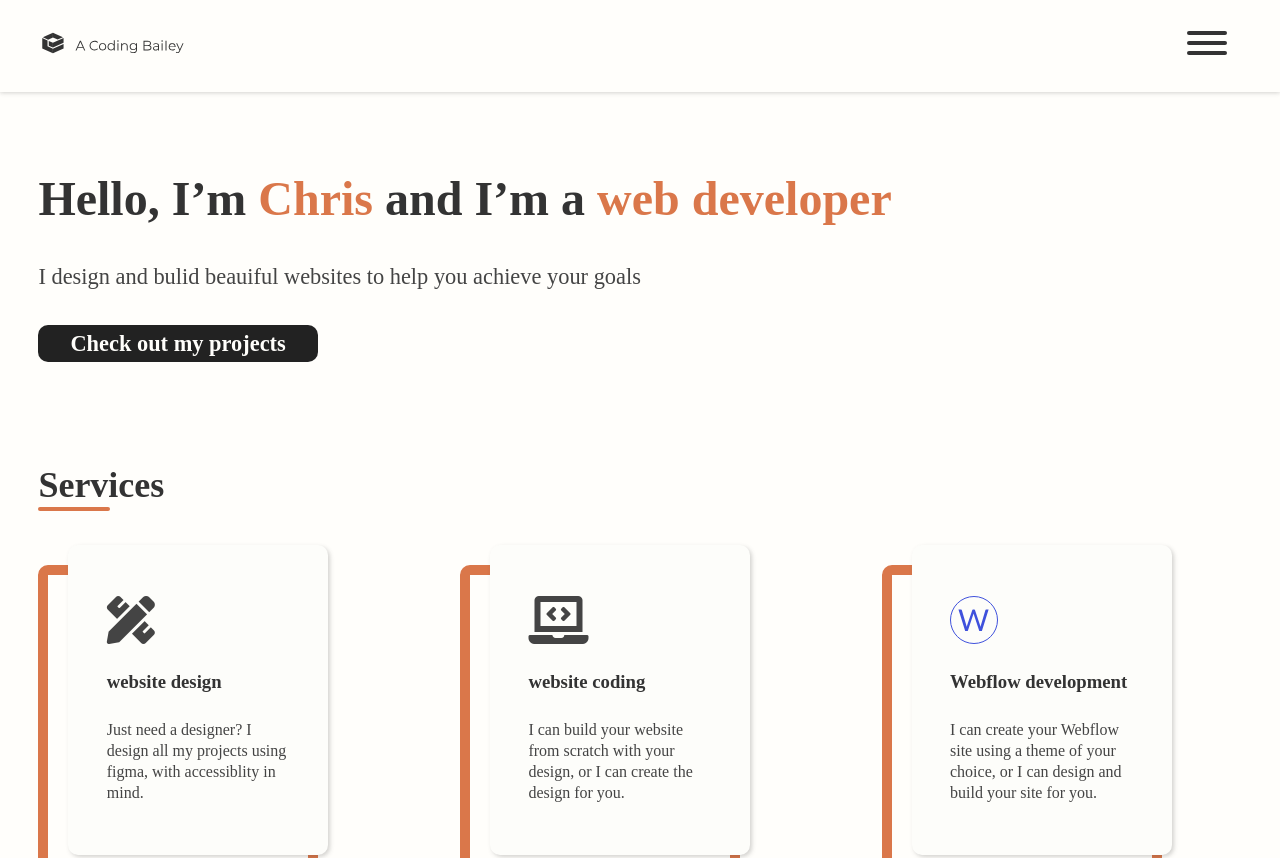
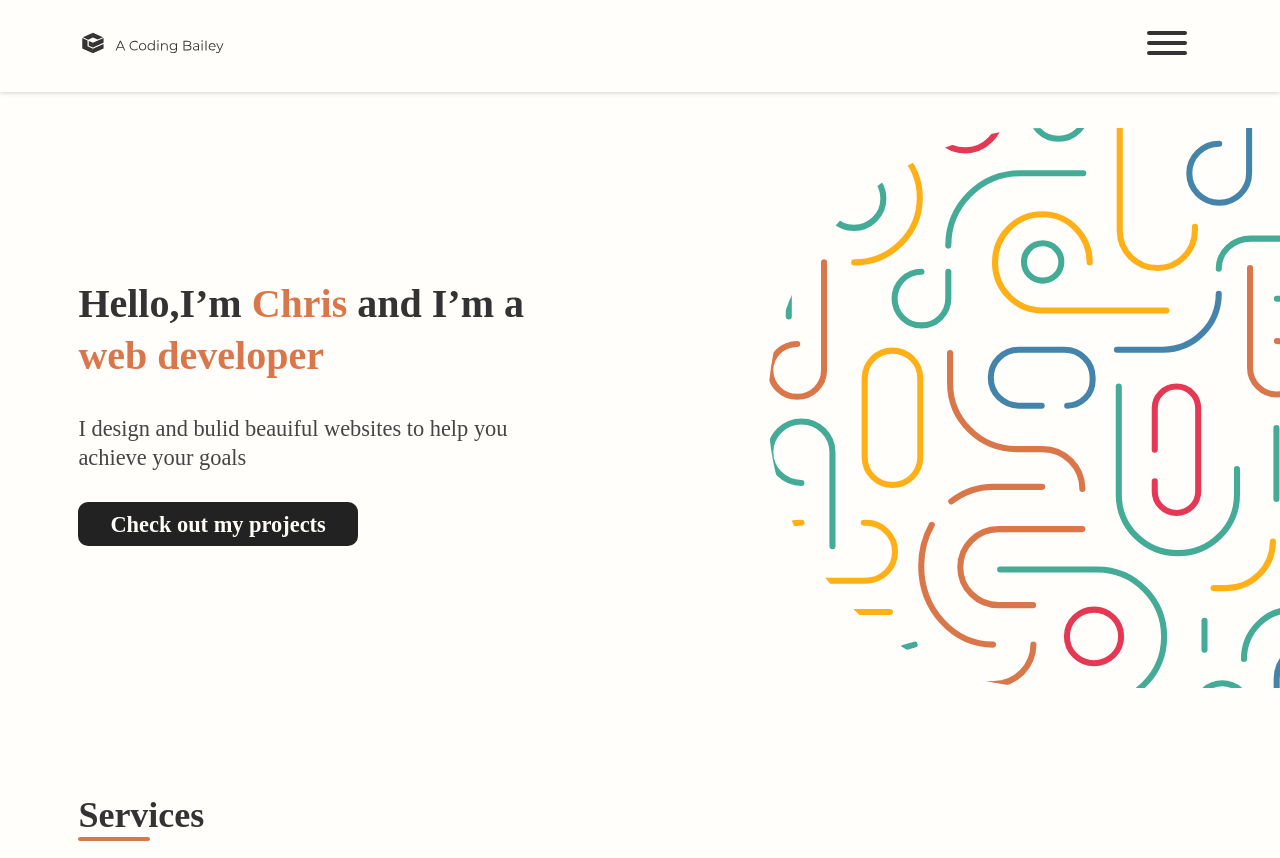
Before and after one commit to chrisbailey85/a-coding-bailey, a website built with Parcel: page src/index.html in a window 1280 px wide. Shown: the top 858 px of the page. Built offline with nearby package versions, Linux system fonts and the light colour scheme.

Commit message:
add container to header, changes font size xl and banner 768px css

```diff
--- a/src/index.html
+++ b/src/index.html
@@ -27,6 +27,8 @@
 
 <body>
   <header class="header">
+    <div class="container">
+
       <div class="logo"></div>
       <nav class="navbar">
         <button class="hamburger hamburger--arrowturn" type="button" aria-label="Menu" aria-controls="navigation"
@@ -60,18 +62,19 @@
 
         </div>
       </nav>
+    </div>
   </header>
   <main class="main">
     <section class="banner">
       <div class="banner__text">
         <h1 class="heading banner--heading" data-aos="fade-left">
-          Hello, I’m <span class="heading--accent">Chris</span> and I’m a
-          <span class="heading--accent">web developer</span>
+          Hello,I’m <span class="heading--accent">Chris</span>
+          and I’m a <span class="heading--accent">web developer</span>
            </h1>
-        <p class="paragraph banner--paragraph">
+            <p class="paragraph banner--paragraph ">
               I design and bulid beauiful websites to help you achieve your goals
             </p>
-        <div class="banner__link">
+            <div class="banner__link ">
               <a href="#projects" class="cta banner--cta">Check out my projects</a>
             </div>
       </div>
--- a/src/scss/main.scss
+++ b/src/scss/main.scss
@@ -20,7 +20,7 @@
   --logo: url("../images/logo-light-mode.svg");
   --webflow-logo: url("../images/Group\ 1\ \(1\).svg");
   --drop-shadow: rgba(34, 34, 34, 0.2);
-  --font-xl: 2.1rem;
+  --font-xl: 2.3rem;
   --font-l: 1.7rem;
   --font-m: 1.1rem;
   --font-s: 0.9rem;
@@ -46,7 +46,7 @@ html.dark--mode {
 
 @media (min-width:768px) {
   :root {
-    --font-xl: 3rem;
+    --font-xl: 3.3rem;
   --font-l: 2.25rem;
   --font-m: 1.4rem;
   --font-s: 0.9rem;
@@ -62,14 +62,17 @@ body.nav--open {
 }
 .header {
   position: fixed;
-  padding: 1rem var(--padding-l-r);
-  max-width: 1200px;
- display: grid;
- grid-template-columns: 1fr 1fr;
  background-color: var(--background--color);
  filter: drop-shadow(0 1px 2px var(--drop-shadow));
  min-width: 100%;
  z-index: 100000;
+ .container {
+  padding: 1rem var(--padding-l-r);
+    max-width: 1200px;
+   display: grid;
+   grid-template-columns: 1fr 1fr;
+   margin: 0 auto;
+ }
 }
 
 .logo {
@@ -180,8 +183,8 @@ body.nav--open {
   color: var(--text);
 }
 section {
-  margin-bottom: 6.5rem;
   scroll-margin-top: 10rem;
+  margin: 0 auto 6.5rem auto;
 }
 .section-heading {
   position: relative;
@@ -204,7 +207,7 @@ section {
 }
 .cta {
   background-color: var(--cta);
-  padding: 6px 2rem;
+  padding: 0.6rem 2rem;
   color: var(--cta-text);
   border-radius: 10px;
   &:focus {
@@ -217,6 +220,7 @@ section {
     font-size: var(--font-xl);
     color: var(--text-headings);
     margin-bottom: 2rem;
+    position: relative;
   }
   &--paragraph {
     margin-bottom: 2.35rem;
@@ -226,12 +230,14 @@ section {
     text-decoration: none;
     font-weight: bold;
     font-size: var(--font-m);
+
   }
 }
 
 .heading--accent {
   color: var(--accent);
 }
+
 
 .services {
   padding: 0 var(--padding-l-r);
@@ -369,7 +375,7 @@ section {
   }
 &__input{
   width: 100%;
-  padding: 0.2rem;
+  height: 2rem;
   border-radius: 8px;
   border: 1px solid var(--cta);
 
@@ -432,7 +438,7 @@ section {
   }
 
   .footer {
-    margin-top: 3.5rem;
+    margin-top: 6.5rem;
     padding: var(--padding-l-r);
     background-color: #121212;
     &__logo {
@@ -458,6 +464,7 @@ section {
   @media (min-width: 375px) {
     :root {
       --padding-l-r: 1.8rem;
+      --font-xl: 2.5rem;
     }
   }
   @media (min-width: 425px) {
@@ -481,4 +488,40 @@ section {
       align-items: center;
       flex-wrap: wrap;
     }
+
+
   }
+
+  @media (min-width: 1024px) {
+    .testimonials__card:nth-child(3) {
+      margin-bottom: 3.5rem;
+    }
+    .main {
+      padding-top: 8rem;
+    }
+    .banner {
+      height: 70vh;
+      display: flex;
+      align-items: center;
+      max-width: 1200px;
+    }
+    .banner::before {
+      content: '';
+      position: absolute;
+      right: 0;
+      top: 8rem;
+      width: 40%;
+      height: 70vh;
+      background-image: url("../images/Taieri.svg");
+      background-size: cover;
+      border-radius: 300px 0 0 300px;
+    }
+    .banner__text {
+      max-width: 50%;
+      padding-right: 5rem;
+    }
+
+    .form {
+      max-width: 50%;
+    }
+  }
```
Also changed, not shown: dist/index.html, 2 other files. Lines whose indentation alone changed are shown as unchanged.
